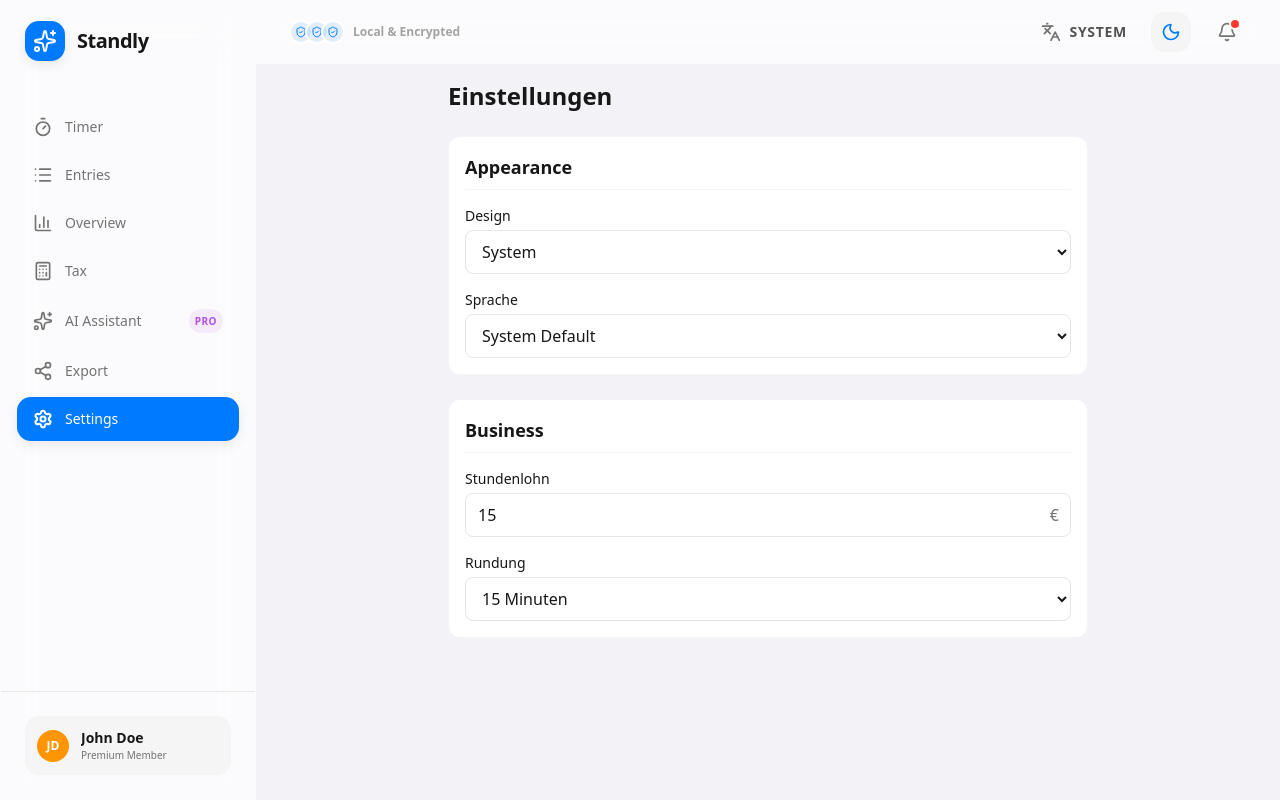
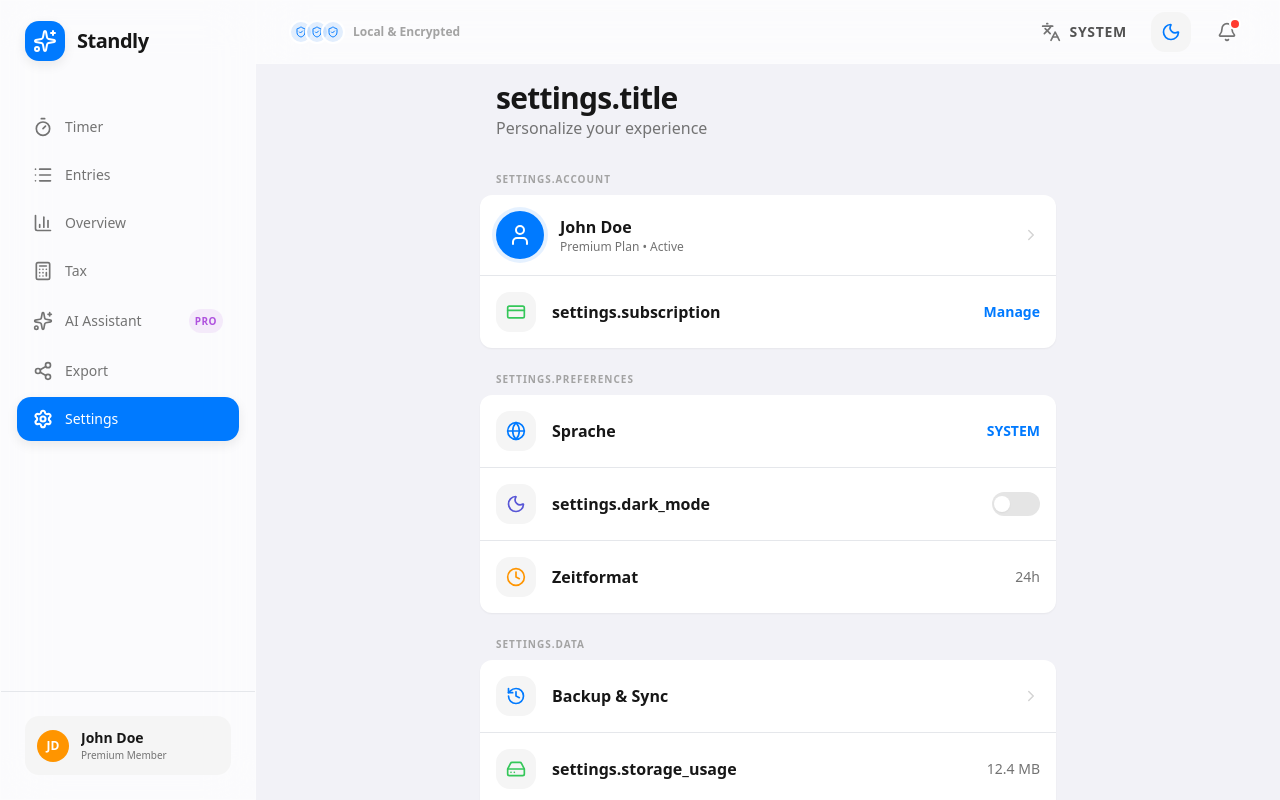
Before and after one commit to sadiq990/germancalculator, a React (Vite) app: page /settings in a window 1280 px wide. Shown: the top 800 px of the page. Built offline with nearby package versions, Linux system fonts and the light colour scheme.

Commit message:
UI Refinement: Premium Atomic Components & Settings Experience

```diff
--- a/src/components/settings/SettingsScreen.tsx
+++ b/src/components/settings/SettingsScreen.tsx
@@ -1,76 +1,145 @@
-import React from 'react';
-import { PageTransition } from '../layout/PageTransition';
+import React, { useState } from 'react';
+import {
+  User,
+  Moon,
+  Globe,
+  Clock,
+  Trash2,
+  ChevronRight,
+  Smartphone,
+  CreditCard,
+  History,
+  HardDrive
+} from 'lucide-react';
 import { useTranslation } from '../../hooks/useTranslation';
-import { useTheme } from '../../hooks/useTheme';
-import { Select } from '../ui/Select';
-import { Input } from '../ui/Input';
-import { useSettingsStore } from '../../store/useSettingsStore';
+import { useThemeStore } from '../../store/useThemeStore';
 import { useLanguageStore } from '../../store/useLanguageStore';
+import { Button } from '../ui/Button';
+import { Card } from '../ui/Card';
+import { motion } from 'framer-motion';
 
 export const SettingsScreen: React.FC = () => {
   const { t } = useTranslation();
-  const { theme, setTheme } = useTheme();
+  const { theme, toggleTheme } = useThemeStore();
   const { language, setLanguage } = useLanguageStore();
-  const settings = useSettingsStore(state => state.settings);
-  const updateSettings = useSettingsStore(state => state.updateSettings);
+
+  const toggleLang = () => {
+    const langs = ['de', 'en', 'tr', 'fr', 'it'] as const;
+    const currentIdx = langs.indexOf(language as any);
+    const nextIdx = (currentIdx + 1) % langs.length;
+    setLanguage(langs[nextIdx] as any);
+  };
 
   return (
-    <PageTransition>
-      <div className="flex flex-col gap-6 p-4 max-w-2xl mx-auto w-full pb-24">
-        <h1 className="text-2xl font-bold">{t('nav.settings')}</h1>
+    <motion.div
+      initial={{ opacity: 0, x: 20 }}
+      animate={{ opacity: 1, x: 0 }}
+      className="max-w-xl mx-auto w-full py-4 space-y-8"
+    >
+      <div className="px-4">
+        <h1 className="text-3xl font-extrabold tracking-tight dark:text-white">{t('settings.title')}</h1>
+        <p className="text-neutral-500 dark:text-ios-gray-2">{t('settings.subtitle', 'Personalize your experience')}</p>
+      </div>
 
-        <div className="flex flex-col gap-4 bg-white dark:bg-dark-surface p-4 rounded-xl border border-neutral-100 dark:border-dark-border">
-          <h2 className="text-lg font-semibold border-b border-neutral-100 dark:border-dark-border pb-2">Appearance</h2>
+      <div className="space-y-6">
+        {/* Profile Mockup */}
+        <section className="space-y-2">
+          <h2 className="px-4 text-[10px] font-bold text-neutral-400 dark:text-ios-gray-1 uppercase tracking-widest">{t('settings.account')}</h2>
+          <Card className="p-0 overflow-hidden border-none shadow-ios">
+             <div className="flex items-center gap-4 p-4 border-b dark:border-ios-dark-4 hover:bg-neutral-50 dark:hover:bg-ios-dark-4 cursor-pointer transition-colors">
+               <div className="w-12 h-12 bg-ios-blue rounded-full flex items-center justify-center text-white ring-4 ring-ios-blue/10">
+                 <User size={24} />
+               </div>
+               <div className="flex-1">
+                 <p className="font-bold dark:text-white">John Doe</p>
+                 <p className="text-xs text-neutral-500">Premium Plan • Active</p>
+               </div>
+               <ChevronRight size={18} className="text-neutral-300" />
+             </div>
+             <SettingItem
+               icon={<CreditCard className="text-ios-green" size={20} />}
+               label={t('settings.subscription')}
+               action={<span className="text-sm font-semibold text-ios-blue">Manage</span>}
+             />
+          </Card>
+        </section>
 
-          <Select
-            label={t('settings.theme')}
-            value={theme}
-            onChange={e => setTheme(e.target.value as any)}
-            options={[
-              { value: 'light', label: t('settings.light') },
-              { value: 'dark', label: t('settings.dark') },
-              { value: 'system', label: t('settings.system') }
-            ]}
-          />
+        {/* Preferences */}
+        <section className="space-y-2">
+          <h2 className="px-4 text-[10px] font-bold text-neutral-400 dark:text-ios-gray-1 uppercase tracking-widest">{t('settings.preferences')}</h2>
+          <Card className="p-0 overflow-hidden border-none shadow-ios">
+            <SettingItem
+              icon={<Globe className="text-ios-blue" size={20} />}
+              label={t('settings.language')}
+              onClick={toggleLang}
+              action={<span className="text-sm font-bold uppercase text-ios-blue">{language}</span>}
+            />
+            <SettingItem
+              icon={<Moon className="text-ios-indigo" size={20} />}
+              label={t('settings.dark_mode')}
+              onClick={toggleTheme}
+              action={
+                <div className={`w-12 h-6 rounded-full relative transition-all ${theme === 'dark' ? 'bg-ios-blue' : 'bg-neutral-200 dark:bg-ios-dark-3'}`}>
+                  <motion.div
+                    animate={{ x: theme === 'dark' ? 24 : 2 }}
+                    className="absolute top-1 w-4 h-4 rounded-full bg-white shadow-sm"
+                  />
+                </div>
+              }
+            />
+            <SettingItem
+              icon={<Clock className="text-ios-orange" size={20} />}
+              label={t('settings.time_format')}
+              action={<span className="text-sm text-neutral-500">24h</span>}
+            />
+          </Card>
+        </section>
 
-          <Select
-            label={t('settings.language')}
-            value={language}
-            onChange={e => setLanguage(e.target.value as any)}
-            options={[
-              { value: 'system', label: 'System Default' },
-              { value: 'de', label: 'Deutsch' },
-              { value: 'en', label: 'English' },
-              { value: 'tr', label: 'Türkçe' },
-              { value: 'fr', label: 'Français' },
-              { value: 'it', label: 'Italiano' }
-            ]}
-          />
-        </div>
+        {/* Data Management */}
+        <section className="space-y-2">
+          <h2 className="px-4 text-[10px] font-bold text-neutral-400 dark:text-ios-gray-1 uppercase tracking-widest">{t('settings.data')}</h2>
+          <Card className="p-0 overflow-hidden border-none shadow-ios">
+            <SettingItem icon={<History size={20} className="text-ios-blue" />} label={t('settings.backup')} />
+            <SettingItem icon={<HardDrive size={20} className="text-ios-green" />} label={t('settings.storage_usage')} action={<span className="text-sm text-neutral-500">12.4 MB</span>} />
+            <SettingItem icon={<Trash2 size={20} className="text-ios-red" />} label={t('settings.delete_data')} destructive />
+          </Card>
+        </section>
 
-        <div className="flex flex-col gap-4 bg-white dark:bg-dark-surface p-4 rounded-xl border border-neutral-100 dark:border-dark-border">
-          <h2 className="text-lg font-semibold border-b border-neutral-100 dark:border-dark-border pb-2">Business</h2>
-
-          <Input
-            type="number"
-            label={t('settings.hourly_rate')}
-            value={settings.hourlyRate}
-            onChange={e => updateSettings({ hourlyRate: Number(e.target.value) })}
-            rightIcon={<span className="text-neutral-500 font-medium">€</span>}
-          />
-
-          <Select
-            label={t('settings.rounding')}
-            value={settings.timeRounding.toString()}
-            onChange={e => updateSettings({ timeRounding: Number(e.target.value) as any })}
-            options={[
-              { value: '0', label: 'Minute genau' },
-              { value: '15', label: '15 Minuten' },
-              { value: '30', label: '30 Minuten' }
-            ]}
-          />
+        <div className="flex flex-col items-center gap-2 pt-8 opacity-40">
+           <Smartphone size={32} className="text-neutral-400" />
+           <p className="text-[10px] font-bold uppercase tracking-widest">Version 1.0.0 (Build 988)</p>
+           <p className="text-[10px] font-bold uppercase tracking-widest">© 2026 Standly Labs</p>
         </div>
       </div>
-    </PageTransition>
+    </motion.div>
   );
 };
+
+interface SettingItemProps {
+  icon: React.ReactNode;
+  label: string;
+  onClick?: () => void;
+  action?: React.ReactNode;
+  destructive?: boolean;
+}
+
+const SettingItem = ({ icon, label, onClick, action, destructive }: SettingItemProps) => {
+  return (
+    <div
+      onClick={onClick}
+      className={`
+        flex items-center gap-4 p-4 border-b dark:border-ios-dark-4 last:border-none
+        hover:bg-neutral-50 dark:hover:bg-ios-dark-4 active:bg-neutral-100 dark:active:bg-ios-dark-3
+        cursor-pointer transition-colors group
+      `}
+    >
+      <div className="w-10 h-10 rounded-ios-md bg-neutral-100 dark:bg-black flex items-center justify-center shrink-0">
+        {icon}
+      </div>
+      <span className={`flex-1 font-semibold ${destructive ? 'text-ios-red' : 'dark:text-white'}`}>
+        {label}
+      </span>
+      {action ? action : <ChevronRight size={18} className="text-neutral-300 group-hover:text-ios-blue transition-colors" />}
+    </div>
+  );
+};
--- a/src/components/ui/Button.tsx
+++ b/src/components/ui/Button.tsx
@@ -1,55 +1,48 @@
 import React from 'react';
 import { motion, HTMLMotionProps } from 'framer-motion';
-import { Loader2 } from 'lucide-react';
 
-export interface ButtonProps extends Omit<HTMLMotionProps<"button">, 'children'> {
-  variant?: 'primary' | 'secondary' | 'ghost' | 'danger';
+export interface ButtonProps extends HTMLMotionProps<"button"> {
+  variant?: 'primary' | 'secondary' | 'ghost' | 'danger' | 'premium';
   size?: 'sm' | 'md' | 'lg';
-  isLoading?: boolean;
-  leftIcon?: React.ReactNode;
-  rightIcon?: React.ReactNode;
-  children?: React.ReactNode;
+  loading?: boolean;
 }
 
 export const Button = React.forwardRef<HTMLButtonElement, ButtonProps>(({
+  children,
   variant = 'primary',
   size = 'md',
-  isLoading = false,
-  leftIcon,
-  rightIcon,
-  children,
+  loading = false,
   className = '',
   disabled,
   ...props
 }, ref) => {
-  const baseStyles = 'inline-flex items-center justify-center rounded-lg font-medium transition-colors focus:outline-none focus:ring-2 focus:ring-offset-2 disabled:opacity-50 disabled:cursor-not-allowed';
+  const baseStyles = "inline-flex items-center justify-center font-semibold transition-all active:scale-95 disabled:opacity-50 disabled:pointer-events-none rounded-ios-md";
 
   const variants = {
-    primary: 'bg-primary text-white hover:bg-primary-dark focus:ring-primary dark:focus:ring-offset-dark-surface',
-    secondary: 'bg-neutral-100 text-neutral-900 hover:bg-neutral-200 dark:bg-dark-surface dark:text-dark-text dark:hover:bg-dark-border focus:ring-neutral-500 dark:focus:ring-offset-dark-surface',
-    ghost: 'bg-transparent text-neutral-600 hover:bg-neutral-100 hover:text-neutral-900 dark:text-dark-text-secondary dark:hover:bg-dark-surface dark:hover:text-dark-text focus:ring-neutral-500 dark:focus:ring-offset-dark-surface',
-    danger: 'bg-danger text-white hover:bg-red-700 focus:ring-danger dark:focus:ring-offset-dark-surface'
+    primary: "bg-ios-blue text-white shadow-ios hover:bg-ios-blue/90",
+    secondary: "bg-ios-gray-5 dark:bg-ios-dark-4 text-ios-blue hover:bg-ios-gray-4 dark:hover:bg-ios-dark-3",
+    premium: "bg-gradient-to-r from-ios-indigo to-ios-purple text-white shadow-ios hover:opacity-90",
+    ghost: "bg-transparent text-ios-blue hover:bg-ios-blue/10",
+    danger: "bg-ios-red/10 text-ios-red hover:bg-ios-red/20",
   };
 
   const sizes = {
-    sm: 'h-8 px-3 text-sm',
-    md: 'h-9 md:h-11 px-4 text-sm md:text-base', // responsive touch target
-    lg: 'h-12 px-6 text-lg'
+    sm: "px-3 py-1.5 text-xs",
+    md: "px-5 py-2.5 text-sm",
+    lg: "px-8 py-4 text-base",
   };
 
   return (
     <motion.button
       ref={ref}
-      whileHover={{ scale: disabled || isLoading ? 1 : 1.02 }}
-      whileTap={{ scale: disabled || isLoading ? 1 : 0.98 }}
       className={`${baseStyles} ${variants[variant]} ${sizes[size]} ${className}`}
-      disabled={disabled || isLoading}
+      disabled={disabled || loading}
       {...props}
     >
-      {isLoading && <Loader2 className="w-4 h-4 mr-2 animate-spin" />}
-      {!isLoading && leftIcon && <span className="mr-2">{leftIcon}</span>}
+      {loading ? (
+        <div className="mr-2 h-4 w-4 animate-spin rounded-full border-2 border-current border-t-transparent" />
+      ) : null}
       {children}
-      {!isLoading && rightIcon && <span className="ml-2">{rightIcon}</span>}
     </motion.button>
   );
 });
--- a/src/components/ui/Input.tsx
+++ b/src/components/ui/Input.tsx
@@ -1,58 +1,41 @@
-import React, { forwardRef } from 'react';
+import React from 'react';
 
-export interface InputProps extends React.InputHTMLAttributes<HTMLInputElement> {
+interface InputProps extends React.InputHTMLAttributes<HTMLInputElement> {
   label?: string;
   error?: string;
-  leftIcon?: React.ReactNode;
-  rightIcon?: React.ReactNode;
 }
 
-export const Input = forwardRef<HTMLInputElement, InputProps>(({
+export const Input = React.forwardRef<HTMLInputElement, InputProps>(({
   label,
   error,
-  leftIcon,
-  rightIcon,
   className = '',
-  id,
   ...props
 }, ref) => {
-  const generatedId = id || Math.random().toString(36).substring(7);
-
   return (
-    <div className="w-full">
+    <div className="w-full flex flex-col gap-1.5">
       {label && (
-        <label htmlFor={generatedId} className="block text-sm font-medium text-neutral-900 dark:text-dark-text-secondary mb-1">
+        <label className="text-xs font-bold text-neutral-500 dark:text-ios-gray-1 uppercase tracking-widest ml-1">
           {label}
         </label>
-      )}
-      <div className="relative">
-        {leftIcon && (
-          <div className="absolute inset-y-0 left-0 pl-3 flex items-center pointer-events-none text-neutral-500">
-            {leftIcon}
-          </div>
-        )}
+      ) }
       <input
         ref={ref}
-          id={generatedId}
         className={`
-            block w-full h-[44px] rounded-lg border-[1.5px] transition-colors
-            ${error ? 'border-danger focus:border-danger focus:ring-danger/20' : 'border-neutral-200 dark:border-dark-border focus:border-primary focus:ring-primary/20'}
-            bg-white dark:bg-dark-surface text-neutral-900 dark:text-dark-text placeholder:text-neutral-400 dark:placeholder:text-neutral-500
-            ${leftIcon ? 'pl-10' : 'pl-3'}
-            ${rightIcon ? 'pr-10' : 'pr-3'}
-            focus:outline-none focus:ring-2
+          w-full px-4 py-3 rounded-ios-md
+          bg-white dark:bg-ios-dark-4
+          border border-neutral-200 dark:border-ios-dark-3
+          text-sm font-medium dark:text-white
+          placeholder:text-neutral-400 dark:placeholder:text-neutral-500
+          transition-all focus:border-ios-blue focus:ring-4 focus:ring-ios-blue/10
+          ${error ? 'border-ios-red ring-ios-red/10' : ''}
           ${className}
         `}
         {...props}
       />
-        {rightIcon && (
-          <div className="absolute inset-y-0 right-0 pr-3 flex items-center text-neutral-500">
-            {rightIcon}
-          </div>
-        )}
-      </div>
       {error && (
-        <p className="mt-1 text-sm text-danger">{error}</p>
+        <span className="text-[10px] font-bold text-ios-red ml-1 uppercase tracking-wide">
+          {error}
+        </span>
       )}
     </div>
   );
```
Also changed, not shown: src/components/entries/EntryCard.tsx (+49 -13 lines), src/components/ui/Modal.tsx (+21 -37 lines). Lines whose indentation alone changed are shown as unchanged.
